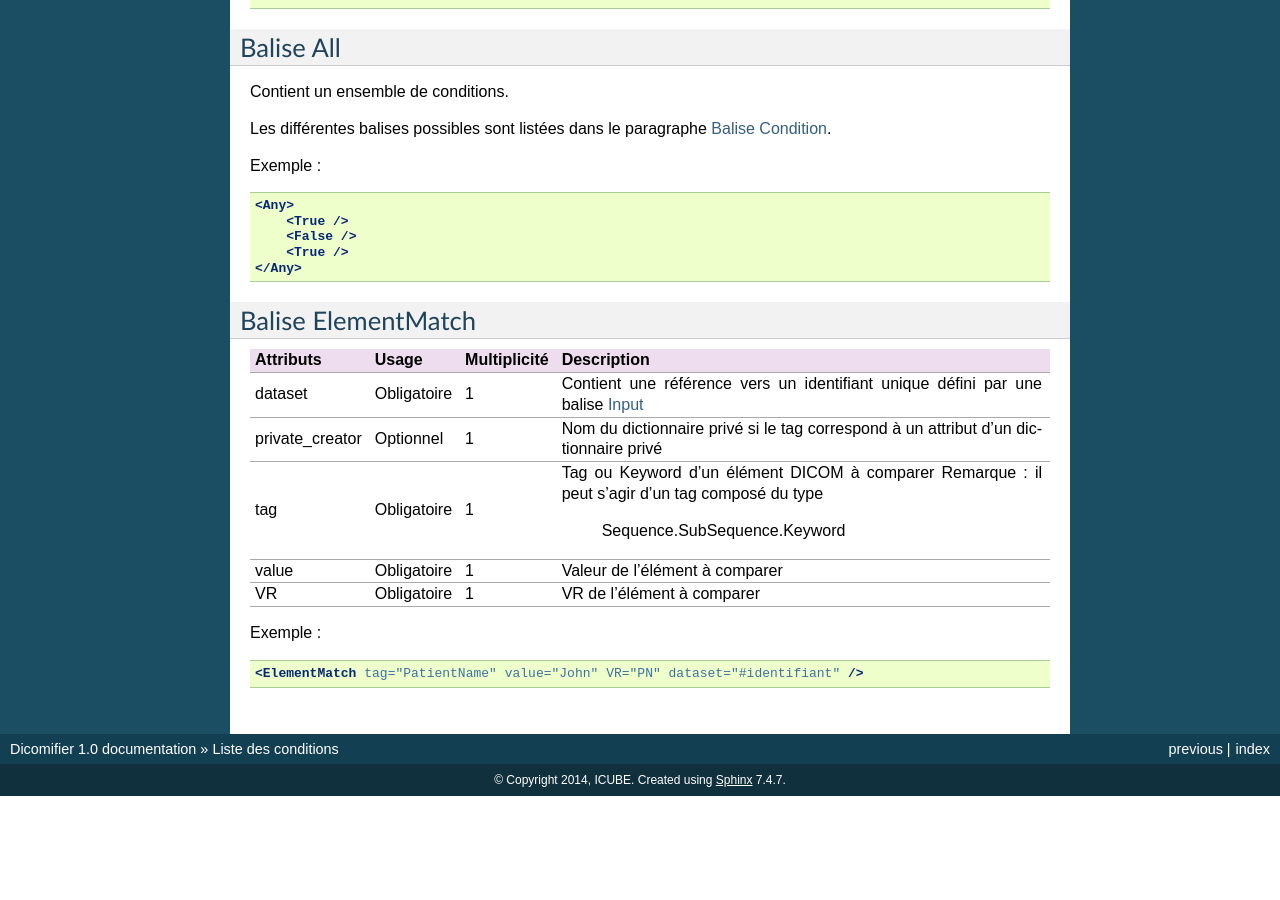
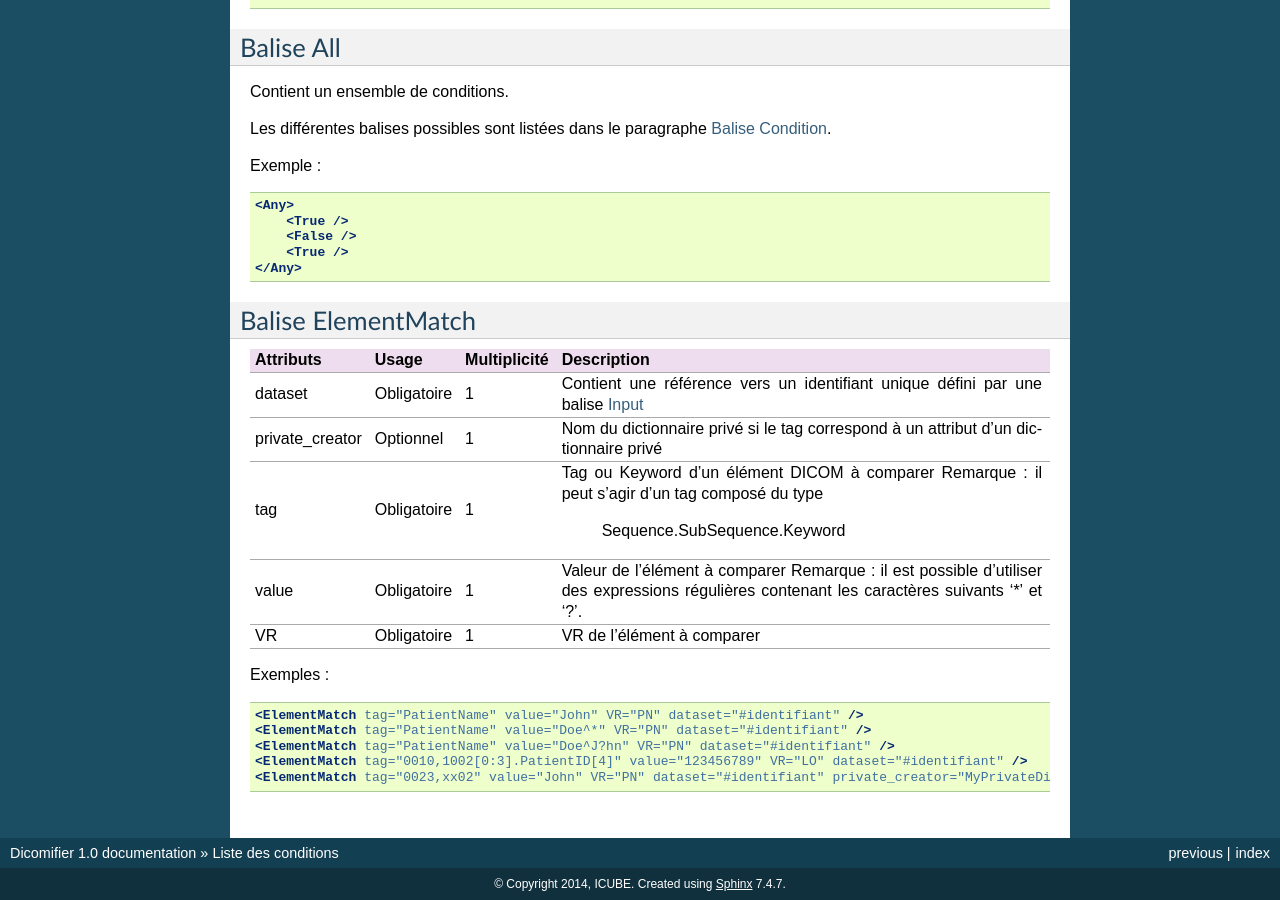
Before and after one commit to lamyj/dicomifier, a Sphinx documentation site: the page built from doc/fr/source/condition.rst, in a window 1280 px wide and 900 px high, scrolled down 931 px. Built offline with Sphinx 7.4.7, drawn with Linux system fonts in a browser that asks for light colours; before the commit the page ends 1727 px from its top, so only the background shows below that.

Commit message:
tests/code/dicom/conditions: add test for regular expression doc/fr/source: document regular expression matching

```diff
--- a/doc/fr/source/condition.rst
+++ b/doc/fr/source/condition.rst
@@ -101,12 +101,18 @@ Balise ElementMatch
 |                 |               |              |            Sequence.SubSequence.Keyword                      |
 +-----------------+---------------+--------------+--------------------------------------------------------------+
 | value           | Obligatoire   |       1      | Valeur de l'élément à comparer                               |
+|                 |               |              | Remarque : il est possible d'utiliser des expressions        |
+|                 |               |              | régulières contenant les caractères suivants '*' et '?'.     |
 +-----------------+---------------+--------------+--------------------------------------------------------------+
 | VR              | Obligatoire   |       1      | VR de l'élément à comparer                                   |
 +-----------------+---------------+--------------+--------------------------------------------------------------+
 
-Exemple :
+Exemples :
 
 .. code-block:: xml
 
     <ElementMatch tag="PatientName" value="John" VR="PN" dataset="#identifiant" />
+    <ElementMatch tag="PatientName" value="Doe^*" VR="PN" dataset="#identifiant" />
+    <ElementMatch tag="PatientName" value="Doe^J?hn" VR="PN" dataset="#identifiant" />
+    <ElementMatch tag="0010,1002[0:3].PatientID[4]" value="123456789" VR="LO" dataset="#identifiant" />
+    <ElementMatch tag="0023,xx02" value="John" VR="PN" dataset="#identifiant" private_creator="MyPrivateDict" />
--- a/doc/fr/source/utilisation.rst
+++ b/doc/fr/source/utilisation.rst
@@ -187,12 +187,14 @@ Exemple de fichier XML
                 <ElementMatch tag="PatientName" value="Doe^John" VR="PN" dataset="#input_dataset" />
                 <Not>
                     <ElementMatch tag="0010,0020" value="123456789" VR="LO" dataset="#input_dataset" />
+                    <ElementMatch tag="0023,xx02" value="MyValue" VR="CS" dataset="#input_dataset" private_creator="MyPrivateDict" />
                 </Not>
             </All>
         </Condition>
         <Actions>
             <DeleteElement tag="PatientName" dataset="#input_dataset" />
             <SetElement tag="PatientID" value="123456789" VR="LO" dataset="#input_dataset" />
+            <SetElement tag="0010,1002[0:3].PatientID[4]" value="123456789" VR="LO" dataset="#input_dataset" />
             <SaveDataset dataset="#input_dataset" outputfile="#output_dataset" />
         </Actions>
         <Input type="dataset" name="input_dataset" value="/home/dicomfile" />
```
Also changed, not shown: 1 other file.
